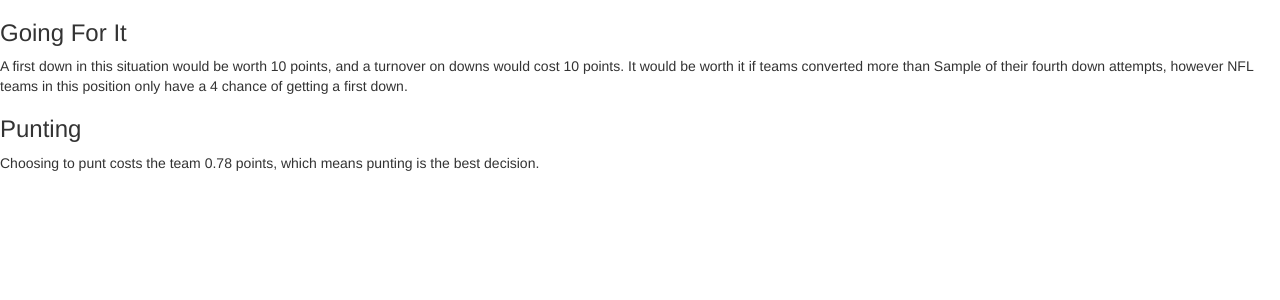
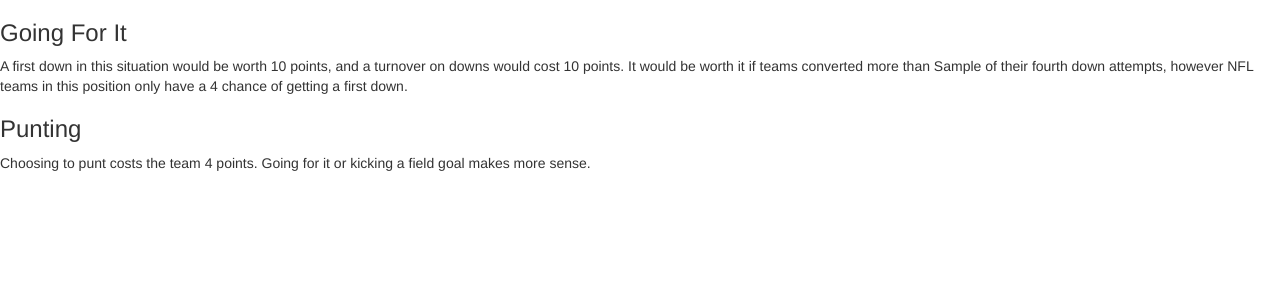
Before and after one commit to kevinburke/downanddistance, a Flask app: template templates/calc.html in a window 1280 px wide. Shown: the top 300 px of the page. Run offline with Flask 2, Linux system fonts and the light colour scheme; the template is opened without the code that fills it: most values are stand-ins (such as "Sample title", 1, 10 or a date in 2020); some libraries are stand-ins or nearby versions.

Commit message:
fix bugs

```diff
--- a/app.py
+++ b/app.py
@@ -24,7 +24,7 @@ def get_stat_params(args):
 
     params = {}
     params['togo'] = args.get('to_go', type=int)
-    yard_line = args.get('fieldposition', type=int)
+    yard_line = args.get('field_position', type=int)
     if yard_line > 50:
         params['fldside'] = 'own'
         params['ydline'] = yard_line - 50
--- a/templates/calc.html
+++ b/templates/calc.html
@@ -36,7 +36,12 @@
       <div class="span12">
         <h3>Punting</h3>
         <p>
-        Choosing to punt costs the team 0.78 points, which means punting is the best decision.
+        Choosing to punt costs the team {{ d['punt']['expected_success_rate'] }} points.
+        {% if winner_ep == 'punt' %}
+        This means punting is the best decision.
+        {% else %}
+        Going for it or kicking a field goal makes more sense.
+        {% endif %}
         </p>
       </div>
     </div>
```
